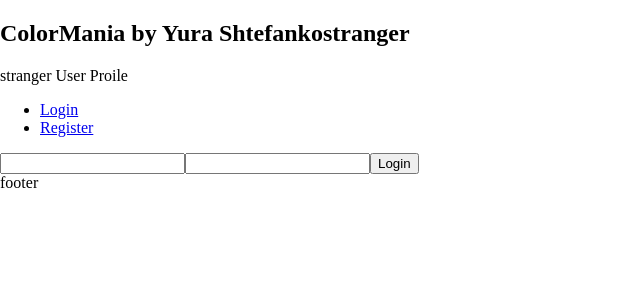
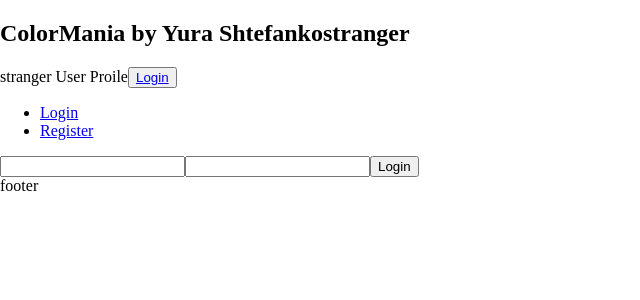
Before and after one commit to Viper-JSX/Colormania-React, a React (Create React App) app: page /user/authorization/login in a window 1280 px wide. Shown: the top 300 px of the page, without its empty margins (0-640 px from the left). Built offline with nearby package versions, Linux system fonts and the light colour scheme.

Commit message:
handleLogout passed down to UserProfile, logout/login buttons are rendered conditionally, depending on user.authorized

```diff
--- a/src/App.tsx
+++ b/src/App.tsx
@@ -12,6 +12,7 @@ import filterTables from './api/filter_tables';
 import ColorClass from './classes/Color';
 import { AddColorToTableParams, EditColorParams, HandleTableEditParams, LoginData, RegisterData, RGBValue } from './typescript/types';
 import { useNavigate } from 'react-router';
+import { logout as doLogout } from './redux/action_functions';
 
 
 function App() {
@@ -151,7 +152,7 @@ function App() {
     }
 
     function handleLogout():void{
-
+        dispatch(doLogout());
     }
 
     document.body.onclick = function(){
@@ -187,6 +188,7 @@ function App() {
 
                 handleLogin={handleLogin}
                 handleRegister={handleRegister}
+                handleLogout={handleLogout}
 
             />
         </div>
--- a/src/components/Layout/Layout.tsx
+++ b/src/components/Layout/Layout.tsx
@@ -17,7 +17,7 @@ import AuthorizationForm from "../Authorization_form/Authorization_form";
 import Login from "../Authorization_form/Login";
 import Register from "../Authorization_form/Register";
 
-function Layout({ appTitle, tablesToRender, handleTablesSortCriteriaChange, handleTableCreate, handleTablesSearch, handleTableEdit, handleAddColorToTable, handleColorEdit, handleColorDelete, handleLogin, handleRegister } : LayoutProps):JSX.Element{
+function Layout({ appTitle, tablesToRender, handleTablesSortCriteriaChange, handleTableCreate, handleTablesSearch, handleTableEdit, handleAddColorToTable, handleColorEdit, handleColorDelete, handleLogin, handleRegister, handleLogout } : LayoutProps):JSX.Element{
     return(
         <div id="layout">
             <Header
@@ -40,7 +40,7 @@ function Layout({ appTitle, tablesToRender, handleTablesSortCriteriaChange, hand
                     <Route path="/create-table" element={<TableEditor mode="edit" handleTableCreate={handleTableCreate} />} />
                     <Route path="/tables/:tablename/add-color" element={<ColorEditor mode="create" handleAddColorToTable={handleAddColorToTable} handleColorEdit={handleColorEdit} />} />
                     <Route path="/tables/:tablename/:colorname/edit" element={<ColorEditor handleAddColorToTable={handleAddColorToTable} handleColorEdit={handleColorEdit}  mode="edit" />} />
-                    <Route path="/user" element={<UserProfile />}>
+                    <Route path="/user" element={<UserProfile handleLogout={handleLogout} />}>
                         <Route path="authorization" element={<AuthorizationForm />}>
                             <Route path="login" element={<Login handleLogin={handleLogin} />} />
                             <Route path="register" element={<Register  handleRegister={handleRegister}/>} />
--- a/src/components/User/User_profile.tsx
+++ b/src/components/User/User_profile.tsx
@@ -1,14 +1,23 @@
 import { useSelector } from "react-redux";
 import { Outlet } from "react-router";
+import { NavLink } from "react-router-dom";
 import UserClass from "../../classes/User";
+import { UserProfileProps } from "../../typescript/types";
 
-function UserProfile():JSX.Element{
+function UserProfile({ handleLogout } : UserProfileProps):JSX.Element{
     const user: UserClass = useSelector((state:any) => state.user.user);
     console.log(user)
 
     return(
         <div className="userProfile">
             { user.nickname } User Proile
+
+            {
+                user.authorized ?
+                <button className="logoutButton" onClick={handleLogout}>Logout</button>
+                :
+                <button className="loginButton" onClick={handleLogout}><NavLink to="authorization/login">Login</NavLink></button>
+            }
             <Outlet />
         </div>
     );
--- a/src/typescript/types.tsx
+++ b/src/typescript/types.tsx
@@ -9,6 +9,7 @@ export type LayoutProps = { tablesToRender: TableClass[] } &
     ColorEditorProps &
     {handleColorDelete:  HandleColorDeleteFunc} &
     { handleTableCreate: TableCreatorSubtypeProps["handleTableCreate"], handleTableEdit: TableEditorSubtypeProps["handleTableEdit"] } &
+    UserProfileProps &
     LoginProps &
     RegisterProps;
 
@@ -158,6 +159,8 @@ export type DeleteColorButtonProps = { tableName: string, colorName: string, han
 
 
 //-----------------------------User------------------------------------//
+export type UserProfileProps = { handleLogout: () => void };
+
 export type LoginData = { event: React.MouseEvent, login: string, password: string};
 export type RegisterData = { nickname: string } & LoginData;
 
```
